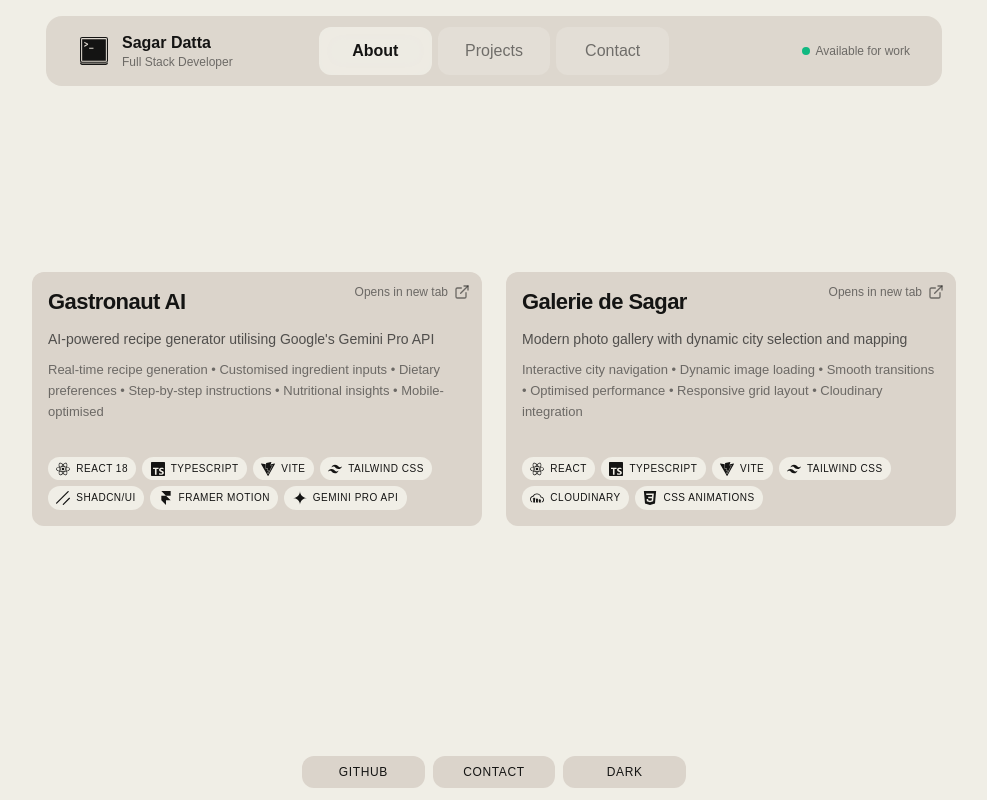
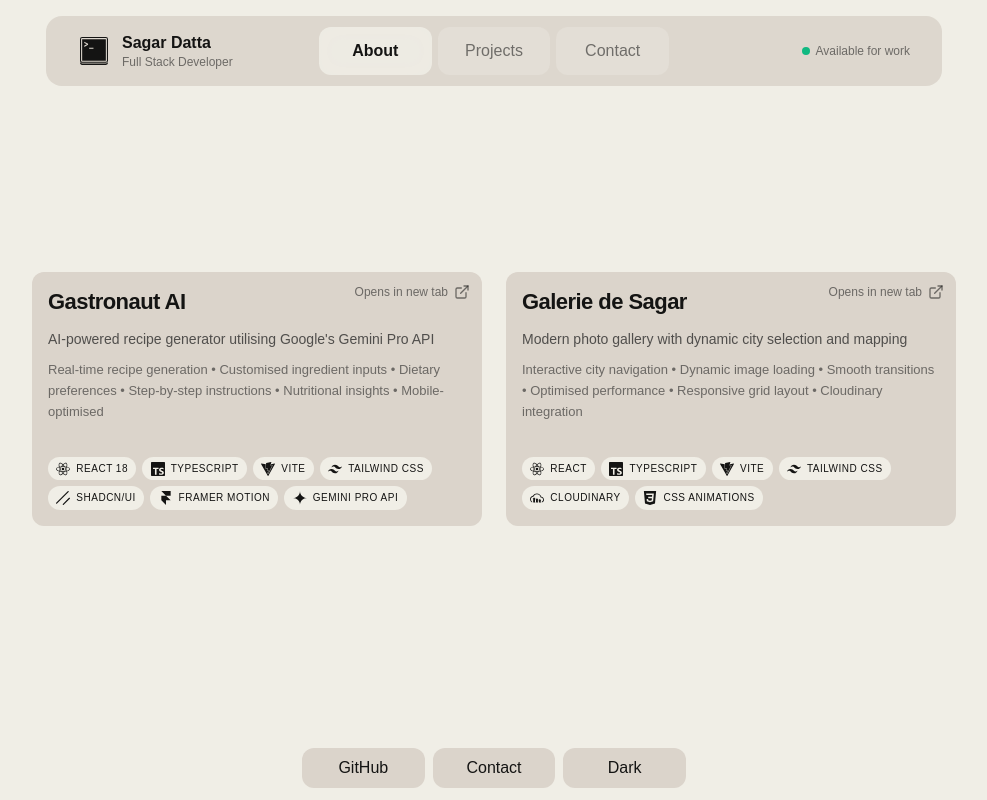
Before and after one commit to sagar-datta/portfolio, a Next.js app: page / in a window 1280 px wide. Shown: the whole page, without its empty margins (146-1133 px from the left). Built offline with nearby package versions, Linux system fonts and the light colour scheme.

Commit message:
refactor: Adjust dock item label styling for better readability

```diff
--- a/src/components/organisms/DesktopDock.tsx
+++ b/src/components/organisms/DesktopDock.tsx
@@ -17,7 +17,7 @@ export const DesktopDock = ({ items }: IDesktopDockProps) => {
             className="group relative flex-center p-2.5 hover:cursor-pointer transition-bounce hover:scale-125"
           >
             <span className="text-3xl select-none">{item.icon}</span>
-            <span className="absolute -top-7 left-1/2 -translate-x-1/2 px-3 py-1 bg-glass-button dark:bg-glass-button-dark backdrop-blur-glass text-primary dark:text-primary-dark rounded-lg text-modern opacity-0 group-hover:opacity-100 whitespace-nowrap animate-fade group-hover:-translate-y-1 pointer-events-none select-none">
+            <span className="absolute -top-7 left-1/2 -translate-x-1/2 px-3 py-1 bg-glass-button dark:bg-glass-button-dark backdrop-blur-glass text-primary dark:text-primary-dark rounded-lg text-xs font-medium opacity-0 group-hover:opacity-100 whitespace-nowrap animate-fade group-hover:-translate-y-1 pointer-events-none select-none">
               {item.label}
             </span>
           </div>
--- a/src/components/organisms/MobileDock.tsx
+++ b/src/components/organisms/MobileDock.tsx
@@ -20,7 +20,7 @@ export const MobileDock = ({ items }: IMobileDockProps) => {
               <span className="hidden @[122px]:block text-2xl select-none">
                 {item.icon}
               </span>
-             <span className="text-modern text-primary dark:text-primary-dark select-none">
+              <span className="text-base font-medium text-primary dark:text-primary-dark select-none">
                 {item.label}
               </span>
             </div>
```
Lines whose indentation alone changed are shown as unchanged.
